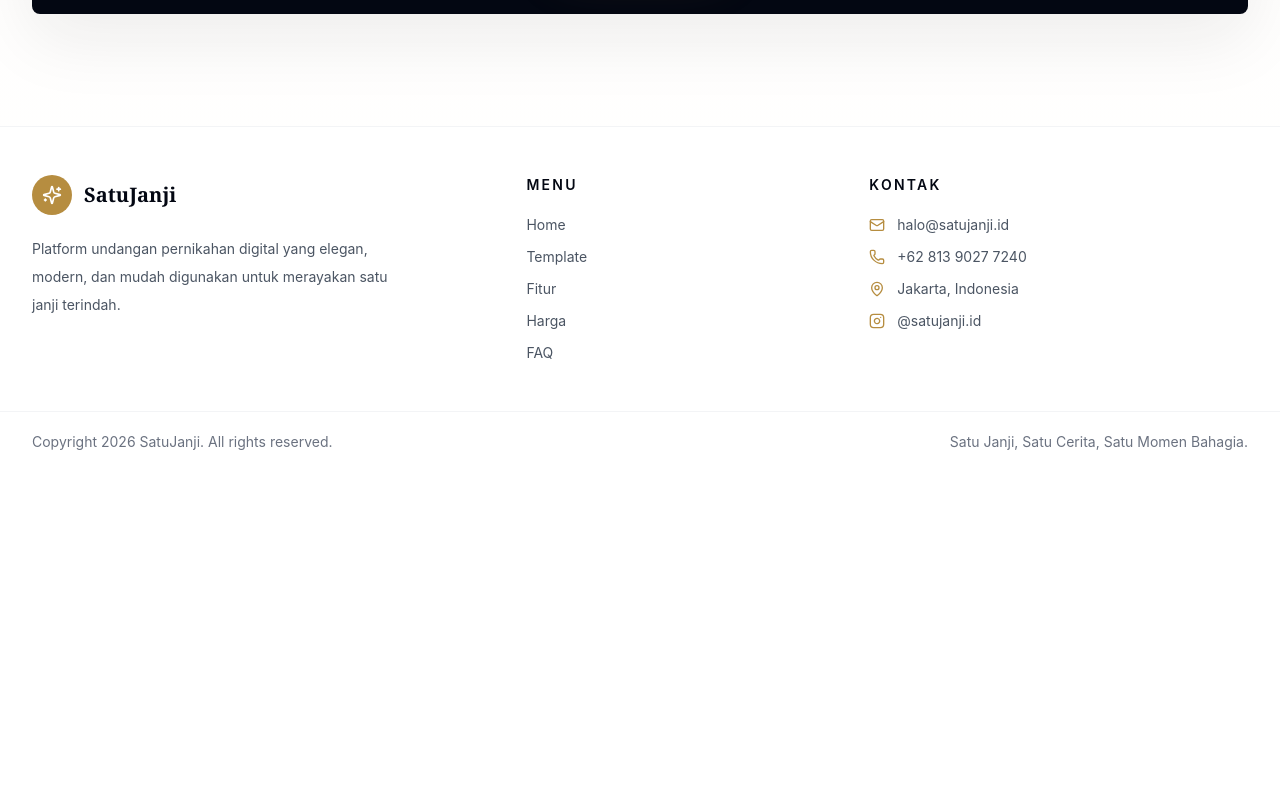
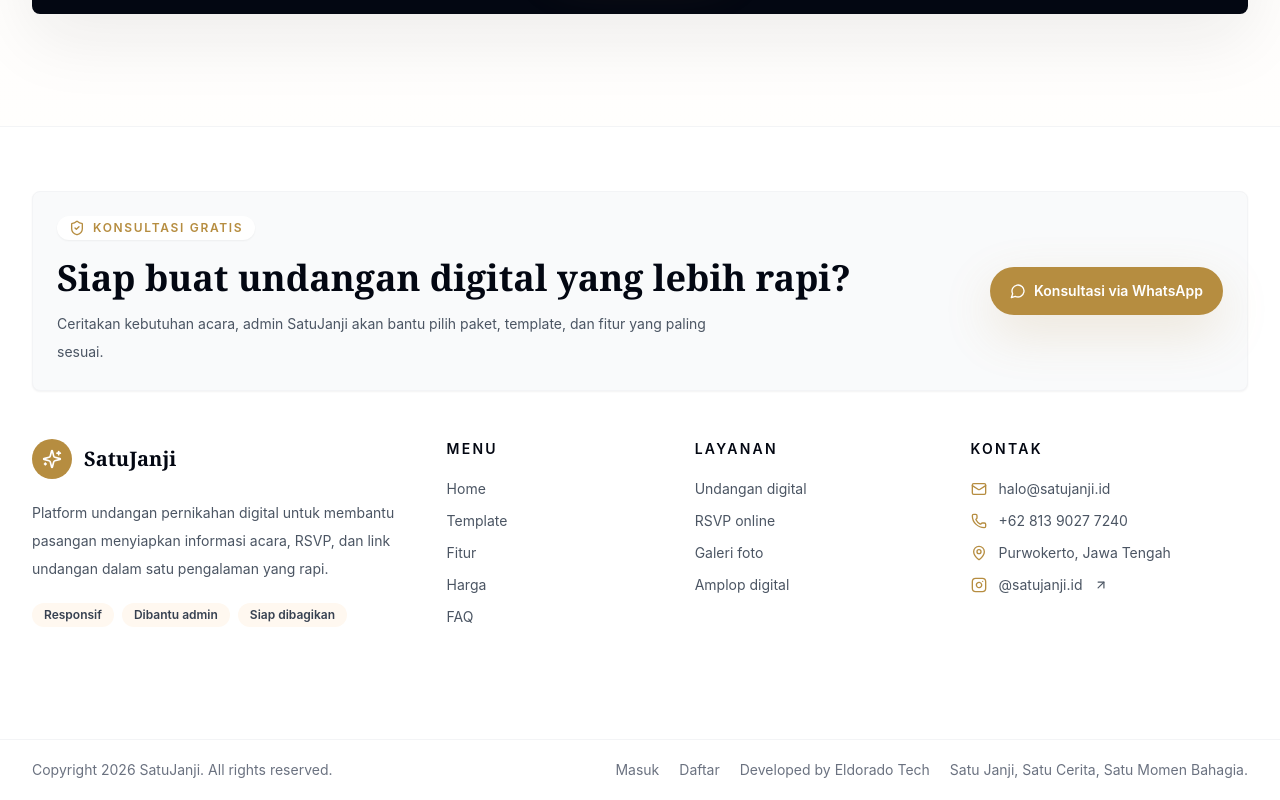
Before and after one commit to ridhoakbarsyah23/SatuJanji, a Next.js app: page / in a window 1280 px wide. Shown: the part 8137-8937 px from the top of the page. Before the commit the page ends 8609 px from the top, so only its background shows below. Built offline with nearby package versions, Linux system fonts and the light colour scheme.

Commit message:
Refine professional footer details

```diff
--- a/components/sections/footer.tsx
+++ b/components/sections/footer.tsx
@@ -1,5 +1,15 @@
-import { Instagram, Mail, MapPin, Phone, Sparkles } from "lucide-react";
+import {
+  ArrowUpRight,
+  Instagram,
+  Mail,
+  MapPin,
+  MessageCircle,
+  Phone,
+  ShieldCheck,
+  Sparkles,
+} from "lucide-react";
 import Link from "next/link";
+import { createWhatsAppLink } from "@/lib/whatsapp";
 
 const menu = [
   { label: "Home", href: "#home" },
@@ -9,10 +19,50 @@ const menu = [
   { label: "FAQ", href: "#faq" },
 ];
 
+const services = [
+  "Undangan digital",
+  "RSVP online",
+  "Galeri foto",
+  "Amplop digital",
+];
+
+const whatsappLink = createWhatsAppLink(
+  "Halo admin SatuJanji, saya ingin konsultasi undangan pernikahan digital.",
+);
+
 export function Footer() {
+  const currentYear = new Date().getFullYear();
+
   return (
-    <footer className="border-t border-gray-100 bg-white">
-      <div className="section-shell grid gap-10 py-12 md:grid-cols-[1.2fr_0.8fr_1fr]">
+    <footer className="border-t border-gray-100 bg-white text-gray-950">
+      <div className="section-shell py-12 sm:py-16">
+        <div className="grid gap-8 rounded-lg border border-gray-100 bg-gray-50 p-5 shadow-sm sm:p-6 lg:grid-cols-[1fr_auto] lg:items-center">
+          <div>
+            <p className="inline-flex items-center gap-2 rounded-full bg-white px-3 py-1 text-xs font-semibold uppercase tracking-[0.14em] text-gold shadow-sm">
+              <ShieldCheck className="size-4" aria-hidden="true" />
+              Konsultasi gratis
+            </p>
+            <h2 className="mt-4 font-serif text-3xl font-semibold leading-tight text-gray-950 sm:text-4xl">
+              Siap buat undangan digital yang lebih rapi?
+            </h2>
+            <p className="mt-3 max-w-2xl text-sm leading-7 text-gray-600">
+              Ceritakan kebutuhan acara, admin SatuJanji akan bantu pilih paket,
+              template, dan fitur yang paling sesuai.
+            </p>
+          </div>
+
+          <Link
+            href={whatsappLink}
+            target="_blank"
+            rel="noreferrer"
+            className="focus-ring inline-flex min-h-12 items-center justify-center gap-2 rounded-full bg-gold px-5 py-3 text-sm font-semibold text-white shadow-glow transition hover:-translate-y-0.5 hover:bg-[#a87f36]"
+          >
+            <MessageCircle className="size-4" aria-hidden="true" />
+            Konsultasi via WhatsApp
+          </Link>
+        </div>
+
+        <div className="grid gap-10 py-12 md:grid-cols-2 lg:grid-cols-[1.35fr_0.75fr_0.85fr_1fr]">
           <div>
             <Link href="#home" className="focus-ring inline-flex items-center gap-3 rounded-full">
               <span className="grid size-10 place-items-center rounded-full bg-gold text-white">
@@ -23,9 +73,20 @@ export function Footer() {
               </span>
             </Link>
             <p className="mt-5 max-w-sm text-sm leading-7 text-gray-600">
-            Platform undangan pernikahan digital yang elegan, modern, dan mudah
-            digunakan untuk merayakan satu janji terindah.
+              Platform undangan pernikahan digital untuk membantu pasangan
+              menyiapkan informasi acara, RSVP, dan link undangan dalam satu
+              pengalaman yang rapi.
             </p>
+            <div className="mt-5 flex flex-wrap gap-2">
+              {["Responsif", "Dibantu admin", "Siap dibagikan"].map((item) => (
+                <span
+                  key={item}
+                  className="rounded-full bg-cream px-3 py-1 text-xs font-semibold text-gray-700"
+                >
+                  {item}
+                </span>
+              ))}
+            </div>
           </div>
 
           <div>
@@ -37,7 +98,7 @@ export function Footer() {
                 <Link
                   key={item.href}
                   href={item.href}
-                className="focus-ring rounded-full text-sm text-gray-600 transition hover:text-gold"
+                  className="focus-ring inline-flex w-fit rounded-full text-sm text-gray-600 transition hover:text-gold"
                 >
                   {item.label}
                 </Link>
@@ -47,32 +108,76 @@ export function Footer() {
 
           <div>
             <h2 className="text-sm font-semibold uppercase tracking-[0.16em] text-gray-950">
+              Layanan
+            </h2>
+            <div className="mt-5 grid gap-3">
+              {services.map((item) => (
+                <p key={item} className="text-sm text-gray-600">
+                  {item}
+                </p>
+              ))}
+            </div>
+          </div>
+
+          <div>
+            <h2 className="text-sm font-semibold uppercase tracking-[0.16em] text-gray-950">
               Kontak
             </h2>
             <div className="mt-5 grid gap-3 text-sm text-gray-600">
-            <p className="flex min-w-0 items-center gap-3 break-words">
-              <Mail className="size-4 text-gold" aria-hidden="true" />
+              <a
+                href="mailto:halo@satujanji.id"
+                className="focus-ring flex min-w-0 items-center gap-3 break-words rounded-lg transition hover:text-gold"
+              >
+                <Mail className="size-4 shrink-0 text-gold" aria-hidden="true" />
                 halo@satujanji.id
+              </a>
+              <a
+                href={whatsappLink}
+                target="_blank"
+                rel="noreferrer"
+                className="focus-ring flex min-w-0 items-center gap-3 rounded-lg transition hover:text-gold"
+              >
+                <Phone className="size-4 shrink-0 text-gold" aria-hidden="true" />
+                +62 813 9027 7240
+              </a>
+              <p className="flex min-w-0 items-center gap-3">
+                <MapPin className="size-4 shrink-0 text-gold" aria-hidden="true" />
+                Purwokerto, Jawa Tengah
               </p>
-            <p className="flex min-w-0 items-center gap-3">
-              <Phone className="size-4 text-gold" aria-hidden="true" />
-              +62 813 9027 7240
-            </p>
-            <p className="flex min-w-0 items-center gap-3">
-              <MapPin className="size-4 text-gold" aria-hidden="true" />
-              Jakarta, Indonesia
-            </p>
-            <p className="flex min-w-0 items-center gap-3">
-              <Instagram className="size-4 text-gold" aria-hidden="true" />
+              <a
+                href="https://www.instagram.com/satujanji.id"
+                target="_blank"
+                rel="noreferrer"
+                className="focus-ring flex min-w-0 items-center gap-3 rounded-lg transition hover:text-gold"
+              >
+                <Instagram className="size-4 shrink-0 text-gold" aria-hidden="true" />
                 @satujanji.id
-            </p>
+                <ArrowUpRight className="size-3.5" aria-hidden="true" />
+              </a>
+            </div>
           </div>
         </div>
       </div>
       <div className="border-t border-gray-100 py-5">
-        <div className="section-shell flex flex-col gap-2 text-sm text-gray-500 sm:flex-row sm:items-center sm:justify-between">
-          <p>Copyright 2026 SatuJanji. All rights reserved.</p>
+        <div className="section-shell flex flex-col gap-3 text-sm text-gray-500 md:flex-row md:items-center md:justify-between">
+          <p>Copyright {currentYear} SatuJanji. All rights reserved.</p>
+          <div className="flex flex-wrap gap-x-5 gap-y-2">
+            <Link href="/masuk" className="focus-ring rounded-full hover:text-gold">
+              Masuk
+            </Link>
+            <Link href="/daftar" className="focus-ring rounded-full hover:text-gold">
+              Daftar
+            </Link>
+            <a
+              href="https://eldorado-tech.com"
+              target="_blank"
+              rel="noreferrer"
+              className="focus-ring rounded-full hover:text-gold"
+            >
+              Developed by Eldorado Tech
+            </a>
             <p>Satu Janji, Satu Cerita, Satu Momen Bahagia.</p>
+          </div>
         </div>
       </div>
     </footer>
```
Lines whose indentation alone changed are shown as unchanged.
